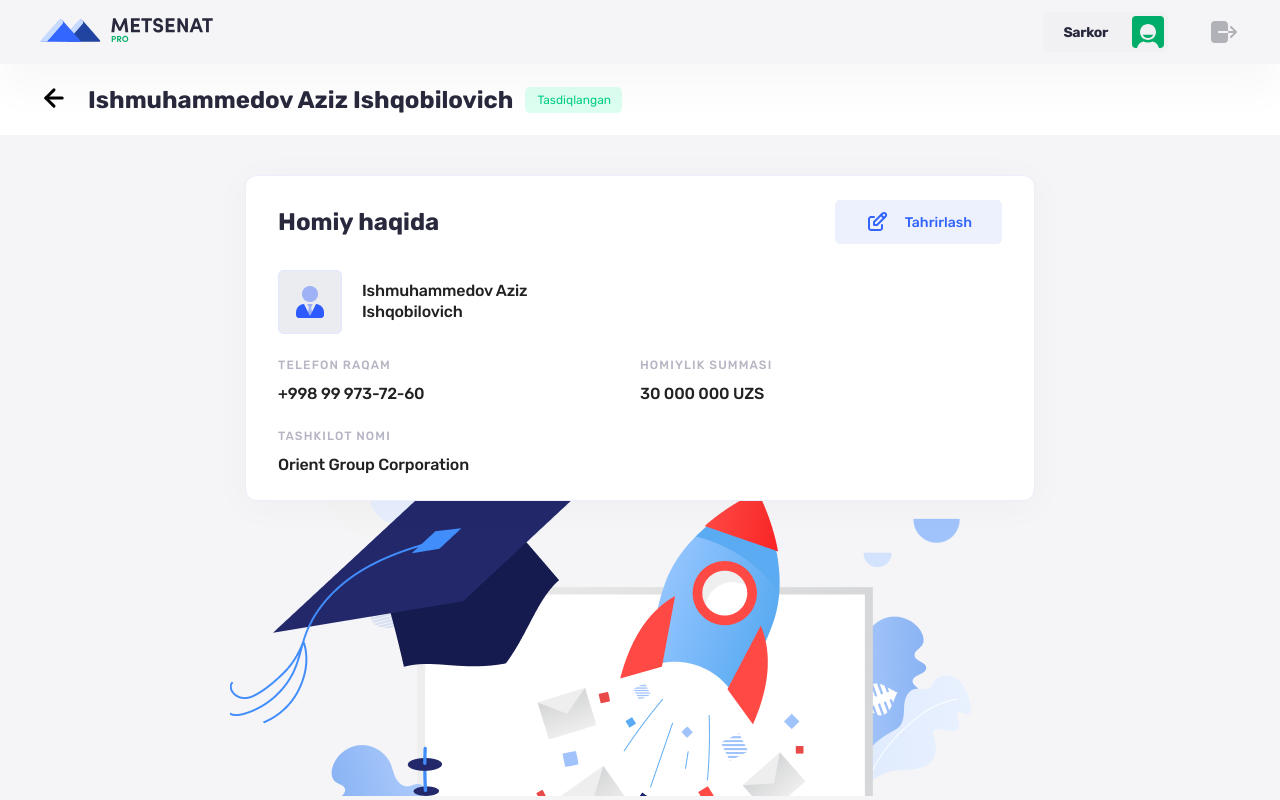
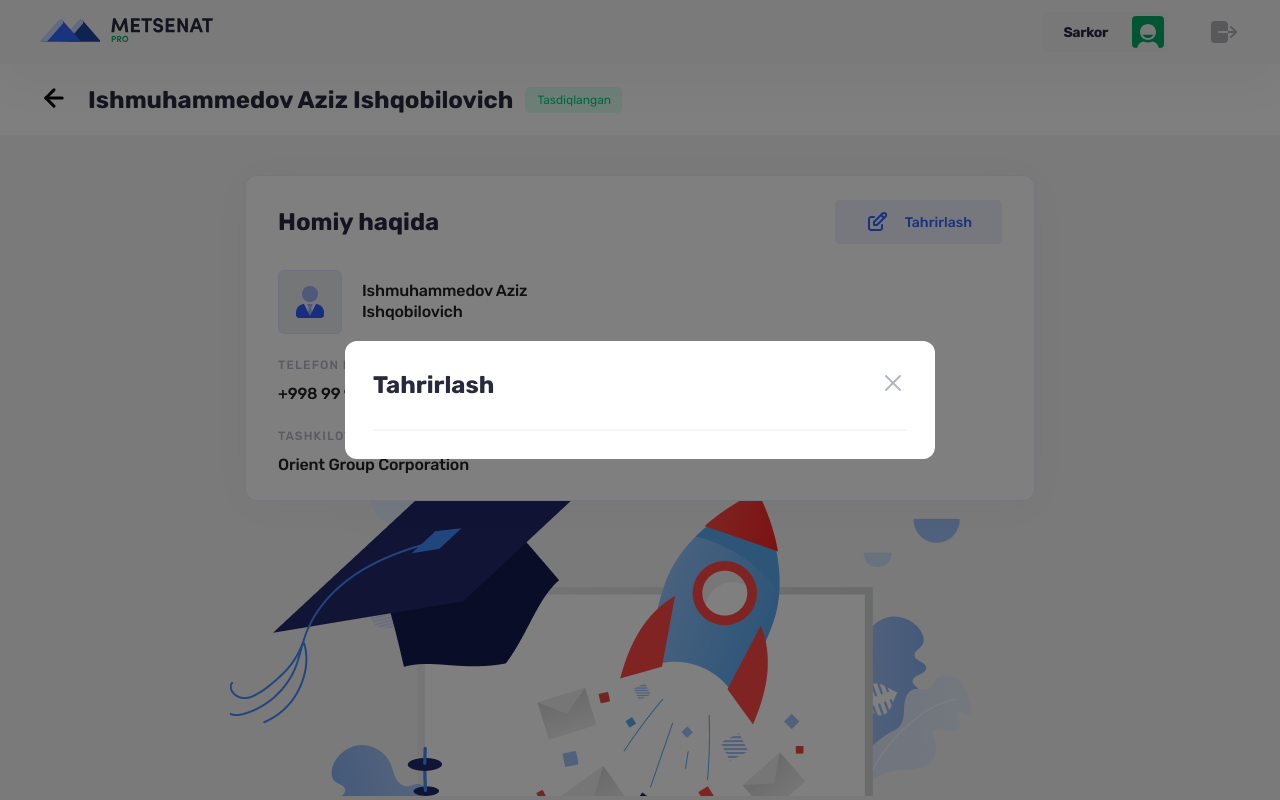
Before and after one commit to Sarkor2007/Metsenat, a Vue app: page /single in a window 1280 px wide. Both pictures are taken after a click on the button "Tahrirlash". Built offline with nearby package versions, Linux system fonts and the light colour scheme.

Commit message:
connect edit modal

```diff
--- /dev/null
+++ b/src/components/modals/SingleEditModal.vue
@@ -0,0 +1,79 @@
+<script setup>
+import exitBtn from '../../assets/icons/exit.svg'
+</script>
+
+<script>
+export default {
+    name: 'SingleEditModal',
+    props: ['open'],
+    methods: {
+        closeEdit(){
+            this.$emit('closeEdit')
+        }
+    }
+}
+</script>
+
+<template>
+    <div v-if="this.open"
+        class="filter">
+        <dialog :open="this.open">
+            <div class="filter__header">
+                <h3 class="filter__title">Tahrirlash</h3>
+                <div class="filter__exit">
+                    <img @click="closeEdit"
+                        :src="exitBtn"
+                        alt="exit btn">
+                </div>
+            </div>
+
+        </dialog>
+    </div>
+</template>
+
+<style lang="scss" scoped>
+.filter {
+    position: fixed;
+    top: 0;
+    left: 0;
+    width: 100%;
+    height: 100%;
+    display: flex;
+    align-items: center;
+    justify-content: center;
+    z-index: 2;
+    background: rgba(0, 0, 0, 0.5);
+
+    dialog {
+        background: #FFFFFF;
+        border-radius: 12px;
+        padding: 28px;
+        max-width: 590px;
+        width: 100%;
+        margin: auto;
+        display: flex;
+        flex-direction: column;
+        gap: 28px;
+    }
+
+    &__header {
+        display: flex;
+        align-items: center;
+        justify-content: space-between;
+        border-bottom: 2px solid #F5F5F7;
+        padding-bottom: 28px;
+    }
+
+    &__exit {
+        cursor: pointer;
+    }
+
+    &__title {
+        font-weight: 700;
+        font-size: 24px;
+        line-height: 28px;
+        color: #28293D;
+    }
+
+}
+</style>
--- a/src/components/single/Single.vue
+++ b/src/components/single/SingleSponsor.vue
@@ -3,11 +3,23 @@ import userImg from '../../assets/images/user.jpg'
 import editIcon from '../../assets/icons/edit.svg'
 import leftarrowIcon from '../../assets/icons/leftarrow.svg'
 import bottomImg from '../../assets/images/rocket.png'
+
+import SingleEditModal from '../modals/SingleEditModal.vue'
 </script>
 
 <script>
 export default {
     name: "Single",
+    data() {
+        return {
+            edit: false,
+        }
+    },
+    methods: {
+        openModal() {
+            this.edit = !this.edit
+        }
+    }
 }
 </script>
 
@@ -29,7 +41,8 @@ export default {
         <div class="single__body">
             <div class="single__body-header">
                 <h1 class="title">Homiy haqida</h1>
-                <button class="edit">
+                <button @click="openModal"
+                    class="edit">
                     <img :src="editIcon"
                         alt="edit">
                     <h3 class="edit__text">Tahrirlash</h3>
@@ -64,6 +77,9 @@ export default {
                 alt="rocket">
         </div>
     </section>
+
+    <single-edit-modal @closeEdit="openModal"
+        :open="this.edit" />
 </template>
 
 <style lang="scss" scoped>
--- a/src/views/SinglePage.vue
+++ b/src/views/SinglePage.vue
@@ -1,6 +1,6 @@
 <script setup>
 import TheHeader from '../components/TheHeader.vue'
-import Single from '../components/single/Single.vue'
+import Single from '../components/single/SingleSponsor.vue'
 </script>
 
 <script>
```
Also changed, not shown: src/components/modals/EditModal.vue (deleted, +0 -12 lines).
